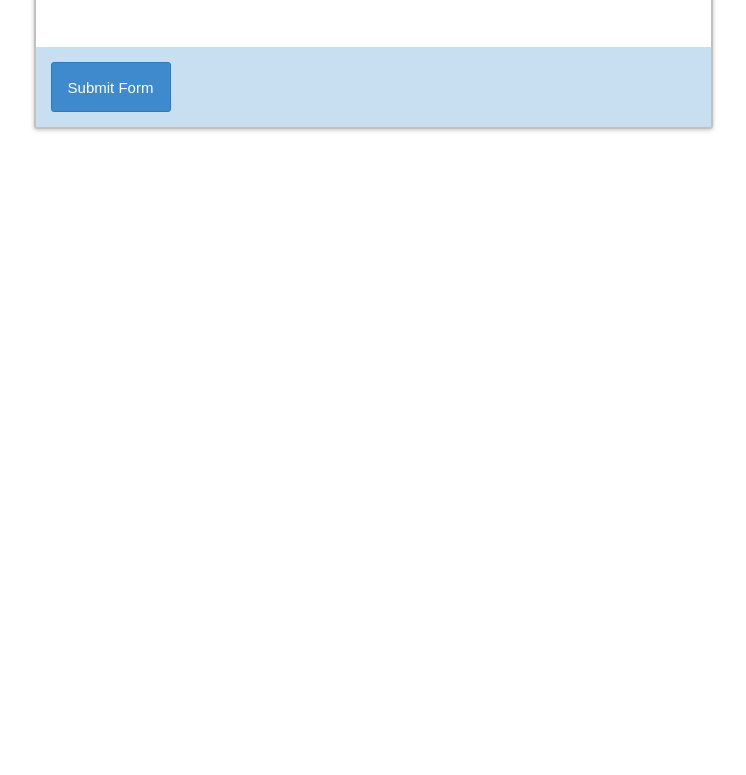
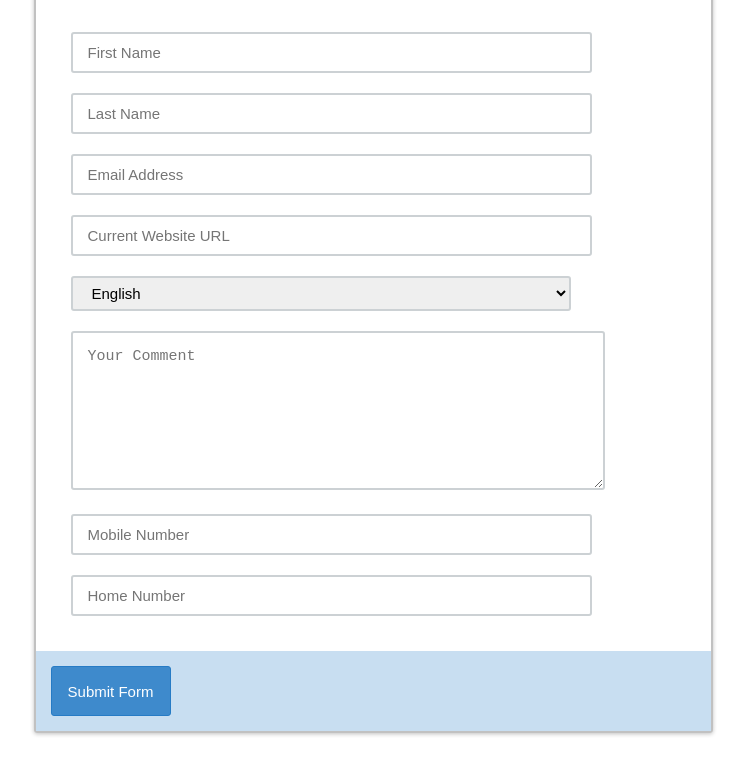
Before and after one commit to buffyf/formBuilder, a plain HTML site: page index.html in a window 1280 px wide. Shown: the part 155-930 px from the top of the page, without its empty margins (267-1013 px from the left). Before the commit the page ends 800 px from the top, so only its background shows below. Drawn offline with Linux system fonts and the light colour scheme.

```diff
--- a/main.js
+++ b/main.js
@@ -85,14 +85,81 @@
 // HINTS:
 // As you can see, we access the first element in the array
 // with [0] and then grab the property "label" using the "." operator
-( function(){
+(function () {
   // Select the first element from the array
-  let first = formData[ 0 ];
+  let first = formData[0];
   // Log the first object
-  console.log( first );
+  console.log(first);
   // Log the string "First Name"
-  console.log( first.label );
-} )();
+  console.log(first.label);
+})();
 
 
 // -------- Your Code Goes Below this Line --------
+
+
+
+let fields = document.querySelector("#fields");
+
+
+for (i = 0; i < formData.length; i++) {
+  if (formData[i].type === 'text') {
+
+    let input = document.createElement('input');
+    input.setAttribute('type', formData[i].type);
+    input.setAttribute('placeholder', formData[i].label);
+    input.setAttribute('id', formData[i].id);
+    input.setAttribute('class', formData[i].icon);
+    fields.appendChild(input);
+  }
+  else if (formData[i].type === 'tel') {
+
+    let input = document.createElement('input');
+    input.setAttribute('type', formData[i].type);
+    input.setAttribute('placeholder', formData[i].label);
+    input.setAttribute('id', formData[i].id);
+    input.setAttribute('class', formData[i].icon);
+    fields.appendChild(input);
+  }
+  else if (formData[i].type === 'email') {
+
+    let input = document.createElement('input');
+    input.setAttribute('type', formData[i].type);
+    input.setAttribute('placeholder', formData[i].label);
+    input.setAttribute('id', formData[i].id);
+    input.setAttribute('class', formData[i].icon);
+    fields.appendChild(input);
+  }
+  else if (formData[i].type === 'select') {
+
+    let select = document.createElement("select");
+    select.setAttribute('type', formData[i].type);
+    select.setAttribute('placeholder', formData[i].label);
+    select.setAttribute('id', formData[i].id);
+    select.setAttribute('class', formData[i].icon);
+
+    for (j = 0; j < formData[i].options.length; j++) {
+
+      let options = document.createElement('option');
+
+      options.setAttribute('value', formData[i].options[j].value);
+      options.textContent = formData[i].options[j].label;
+      select.appendChild(options);
+
+    }
+    fields.appendChild(select);
+  }
+  else {
+
+    let textarea = document.createElement('textarea');
+
+    textarea.setAttribute('type', formData[i].type);
+    textarea.setAttribute('placeholder', formData[i].label);
+    textarea.setAttribute('id', formData[i].id);
+    textarea.setAttribute('class', formData[i].icon);
+    textarea.setAttribute('cols', 30);
+    textarea.setAttribute('rows', 10);
+
+    fields.appendChild(textarea);
+  }
+}
```
Also changed, not shown: index.html (+6 -2 lines).
